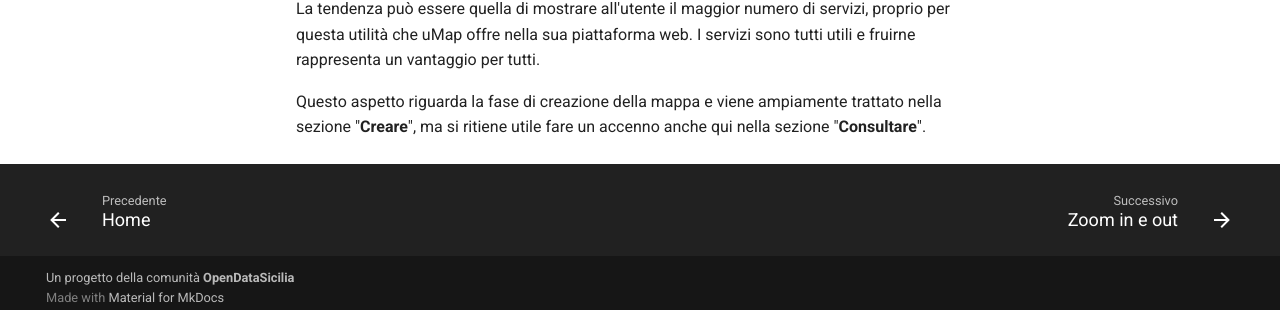
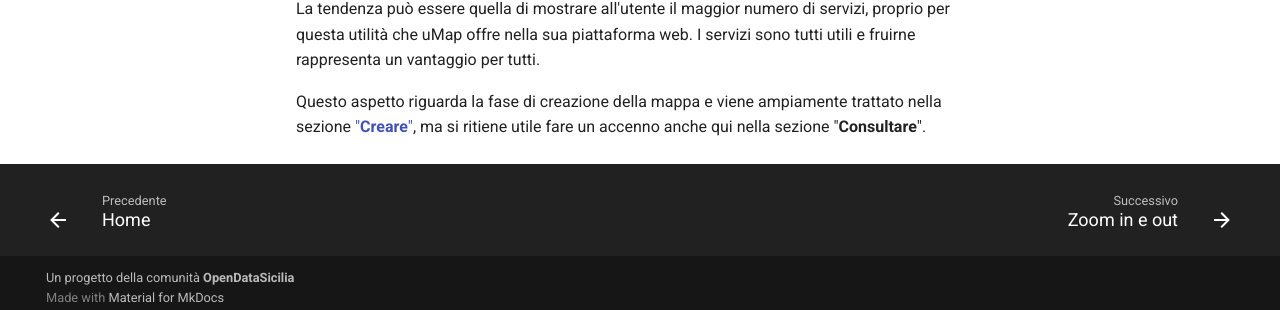
Before and after one commit to opendatasicilia/guida-umap, an MkDocs documentation site: the page built from docs/consultare/index.md, in a window 1280 px wide and 900 px high, scrolled down 1691 px. Shown: the part 579-889 px from the top of the window. Built offline with MkDocs 1.6.1 and Material for MkDocs 9.7.7, drawn with Linux system fonts in a browser that asks for light colours; comment, search, counter and statistics services are not loaded; part of the change alters nothing that is shown.

```diff
--- a/docs/consultare/index.md
+++ b/docs/consultare/index.md
@@ -31,4 +31,4 @@ Di seguito si può notare come si definiscono le impostazioni dei vari servizi i
 
 La tendenza può essere quella di mostrare all'utente il maggior numero di servizi, proprio per questa utilità che uMap offre nella sua piattaforma web. I servizi sono tutti utili e fruirne rappresenta un vantaggio per tutti.
 
-Questo aspetto riguarda la fase di creazione della mappa e viene ampiamente trattato nella sezione "**Creare**", ma si ritiene utile fare un accenno anche qui nella sezione "**Consultare**".
+Questo aspetto riguarda la fase di creazione della mappa e viene ampiamente trattato nella sezione ["**Creare**"](https://opendatasicilia.github.io/guida-umap/creare/), ma si ritiene utile fare un accenno anche qui nella sezione "**Consultare**".
```
